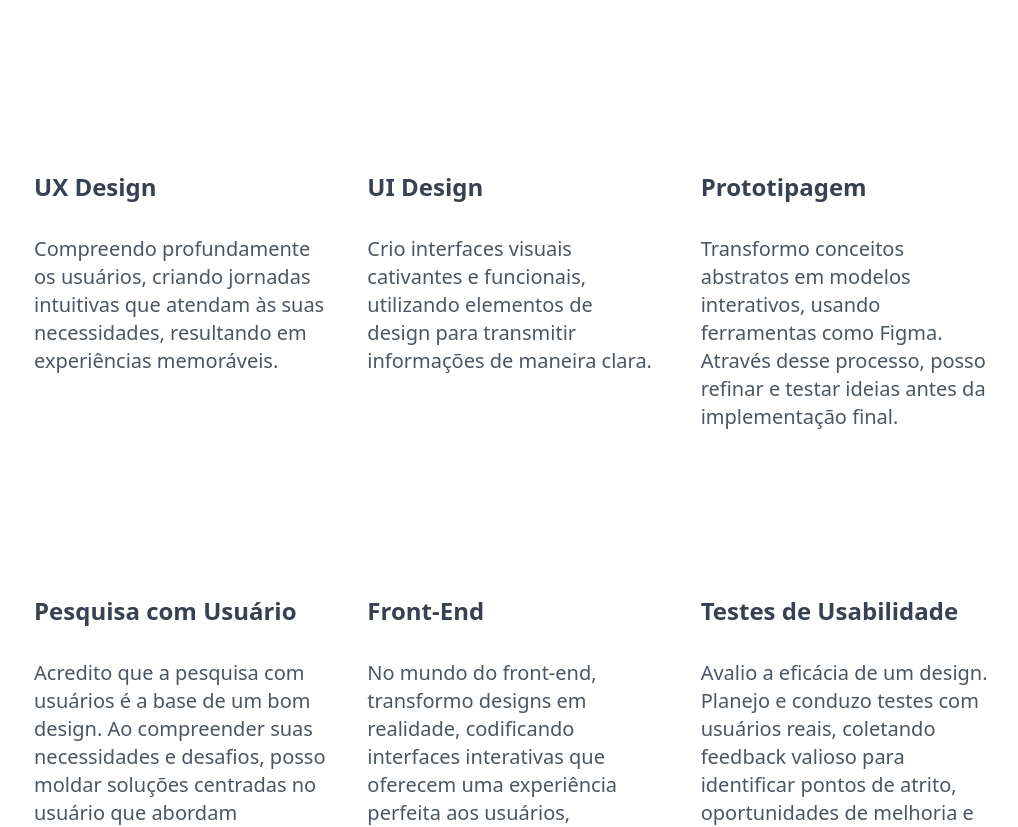
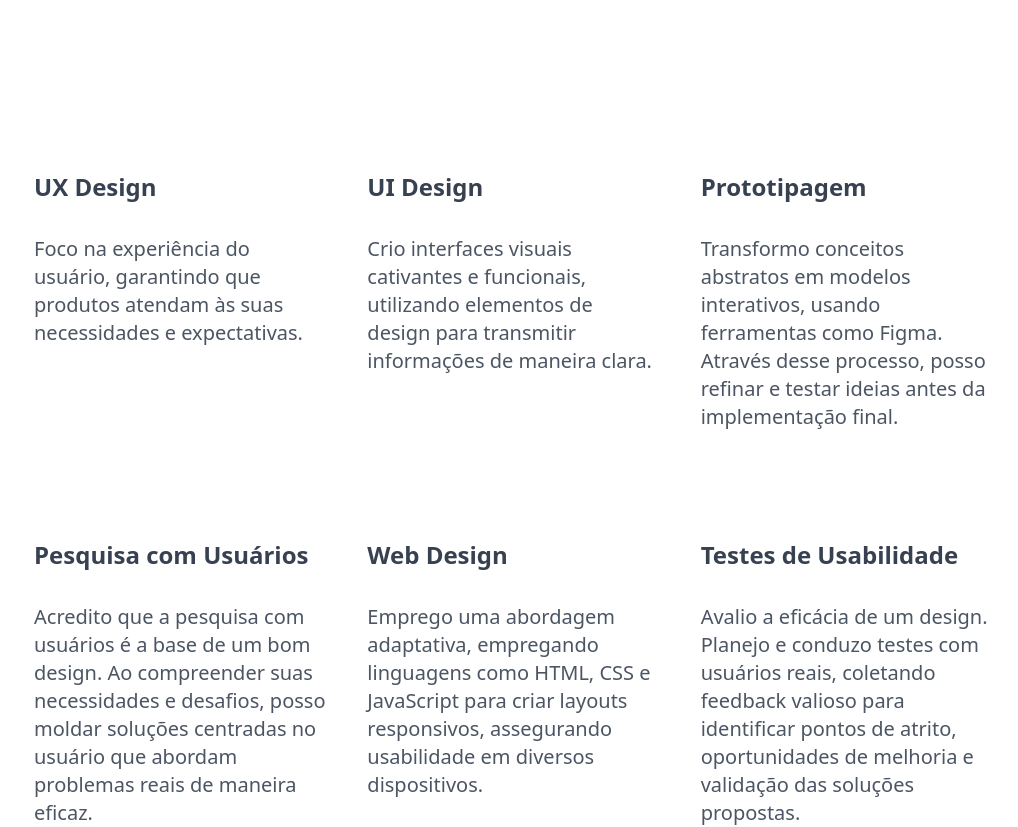
Before and after one commit to jvdesigner/portfolio.github.io, a website: page especialidades.html in a window 1280 px wide. Shown: the part 129-956 px from the top of the page, without its empty margins (126-1144 px from the left). Drawn offline with Linux system fonts and the light colour scheme.

Commit message:
comitando

```diff
--- a/especialidades.html
+++ b/especialidades.html
@@ -86,7 +86,7 @@
 
 
 
-      <p class="p-especialidades">Compreendo profundamente os usuários, criando jornadas intuitivas que atendam às suas necessidades, resultando em experiências memoráveis.</p>
+      <p class="p-especialidades"> Foco na experiência do usuário, garantindo que produtos atendam às suas necessidades e expectativas.</p>
 
 
 
@@ -153,7 +153,7 @@
 
 
 
-      <h2 class="h2-especialidades">Pesquisa com Usuário</h2>
+      <h2 class="h2-especialidades">Pesquisa com Usuários</h2>
 
 
 
@@ -177,12 +177,12 @@
 
 
 
-      <h2 class="h2-especialidades">Front-End</h2>
+      <h2 class="h2-especialidades">Web Design</h2>
 
 
 
 
-      <p class="p-especialidades">No mundo do front-end, transformo designs em realidade, codificando interfaces interativas que oferecem uma experiência perfeita aos usuários, enquanto me mantenho atualizado com as mais recentes tecnologias e práticas.</p>
+      <p class="p-especialidades">Emprego uma abordagem adaptativa, empregando linguagens como HTML, CSS e JavaScript para criar layouts responsivos, assegurando usabilidade em diversos dispositivos.</p>
 
 
 
```
